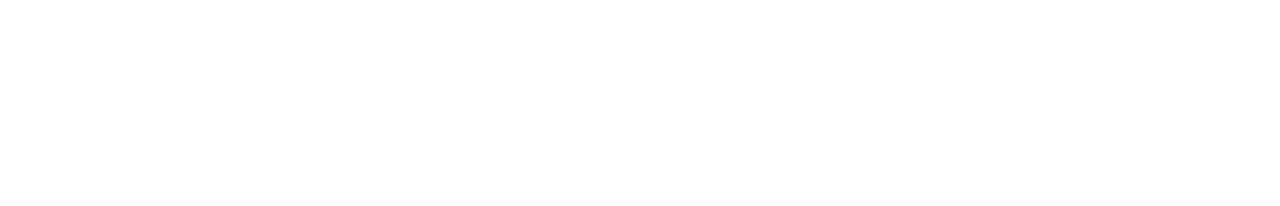
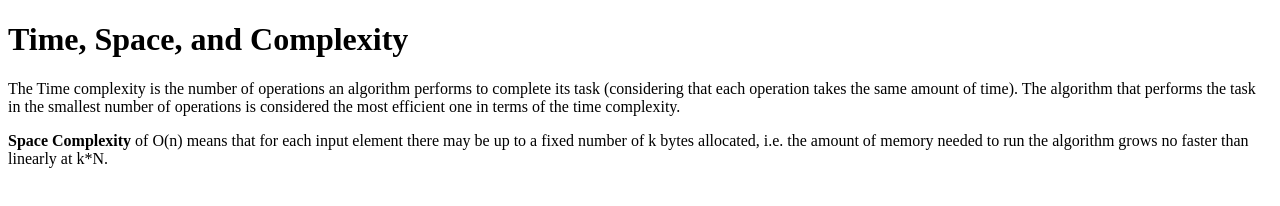
Before and after one commit to acciojob/time-and-space-complexity-Manjunath1299, a website: page main.html in a window 1280 px wide. Drawn offline with Linux system fonts and the light colour scheme.

Commit message:
created a submission

```diff
--- a/main.html
+++ b/main.html
@@ -8,6 +8,9 @@
 
 <body>
 	<!-- the entire body must be written by student -->
+	<h1>Time, Space, and Complexity</h1>
+	<p>The Time complexity is the number of operations an algorithm performs to complete its task (considering that each operation takes the same amount of time). The algorithm that performs the task in the smallest number of operations is considered the most efficient one in terms of the time complexity.</p>
+	<p><strong>Space Complexity</strong> of O(n) means that for each input element there may be up to a fixed number of k bytes allocated, i.e. the amount of memory needed to run the algorithm grows no faster than linearly at k*N.</p>
     <script type="text/javascript" src="./script.js">
 </script>
 
```
